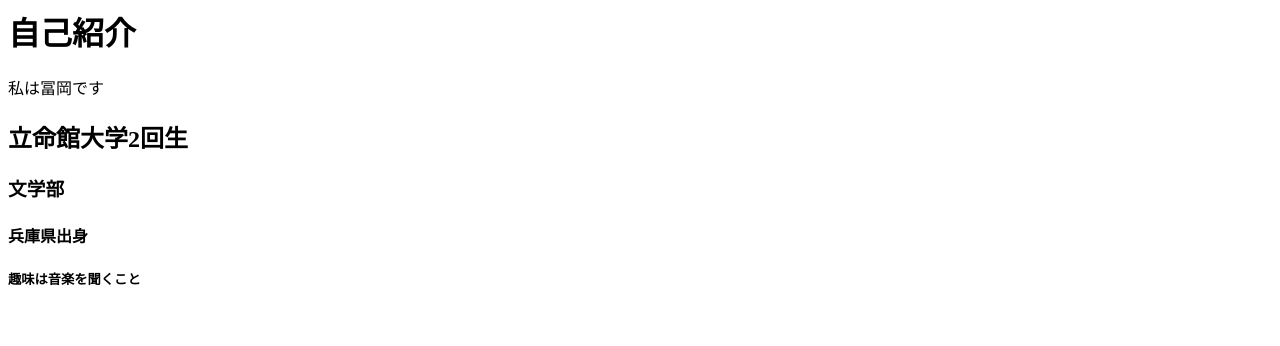
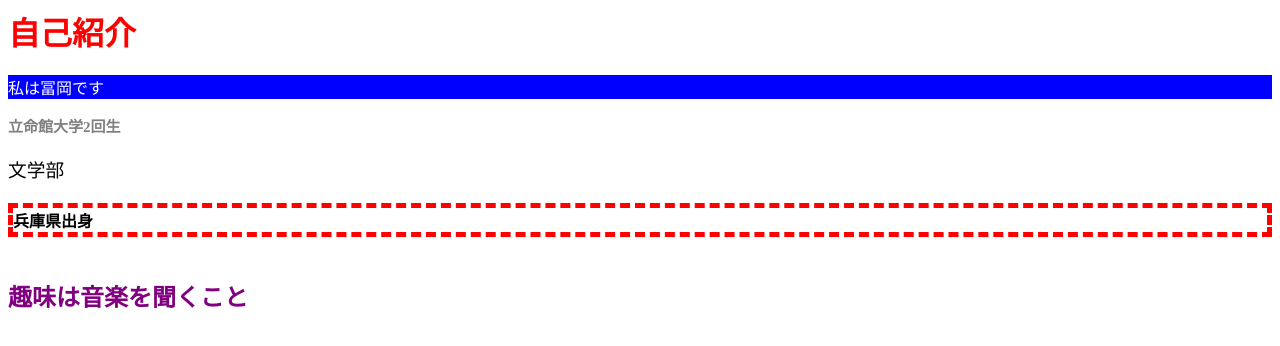
Before and after one commit to rina0223/rina, a plain HTML site: page index.html in a window 1280 px wide. Drawn offline with Linux system fonts and the light colour scheme.

Commit message:
CSSを追加

```diff
--- a/index.html
+++ b/index.html
@@ -1,5 +1,18 @@
 <html lang="ja">
 <body>
+  <style>
+    h1{color:red ;}
+    p{color: white;
+    background-color: blue;
+    }
+    h2{color:gray ;
+    font-size:15px
+    }
+    h3{ font-weight: normal; }
+    h4{ border: 5px dashed red; }
+    h5{color:purple;
+    font-size:24px }
+  </style>
   <h1>自己紹介</h1>
   <p>私は冨岡です</p>
   <h2>立命館大学2回生</h2>
@@ -7,4 +20,4 @@
   <h4>兵庫県出身</h4>
   <h5>趣味は音楽を聞くこと</h5>
 </body>
-</html>
+</html
```
